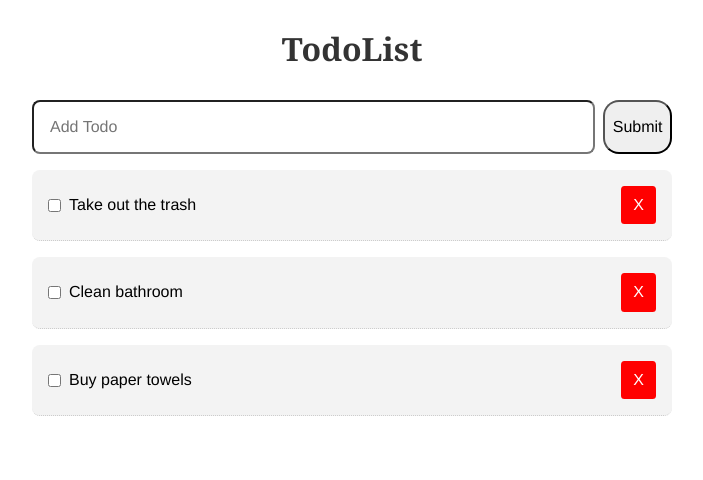
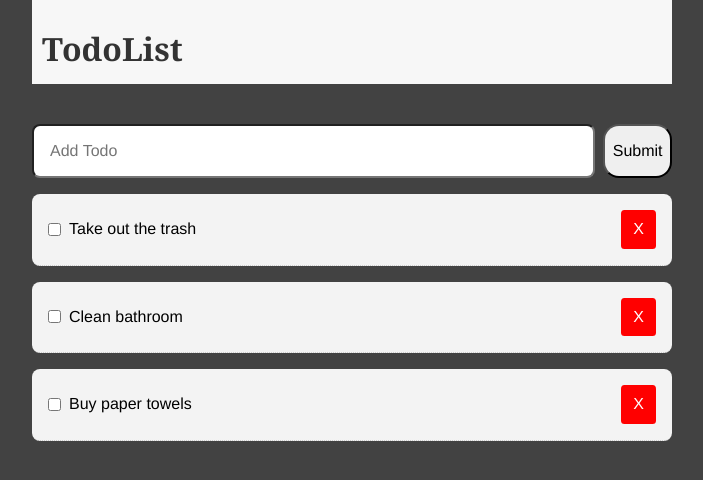
Before and after one commit to stevenbruno/react_todo_app, a React (Create React App) app: page / in a window 1280 px wide. Shown: the top 480 px of the page, without its empty margins (288-991 px from the left). Built offline with nearby package versions, Linux system fonts and the light colour scheme.

Commit message:
style header

```diff
--- a/src/App.css
+++ b/src/App.css
@@ -1,5 +1,8 @@
 html {
   font-family: 'Source Sans Pro', Helvetica, sans-serif;
+  background: rgb(66, 66, 66);
+  -webkit-font-smoothing: antialiased;
+  -moz-osx-font-smoothing: grayscale;
 }
 
 main {
@@ -10,3 +13,32 @@ main {
 .btn {
   border-radius: 16px;
 }
+
+header {
+  display: flex;
+  color: #a300ff;
+  background-color: rgb(247, 247, 247);
+  height: 64px;
+  margin-bottom: 40px;
+}
+
+.headerContent {
+  margin: auto;
+  padding: 0 16px;
+  width: 100%;
+  max-width: 560px;
+  display: flex;
+  align-items: flex-end;
+}
+
+.appName {
+  flex: 1;
+}
+
+h1,
+h2,
+h3,
+h4,
+h5 {
+  margin: 0;
+}
```
